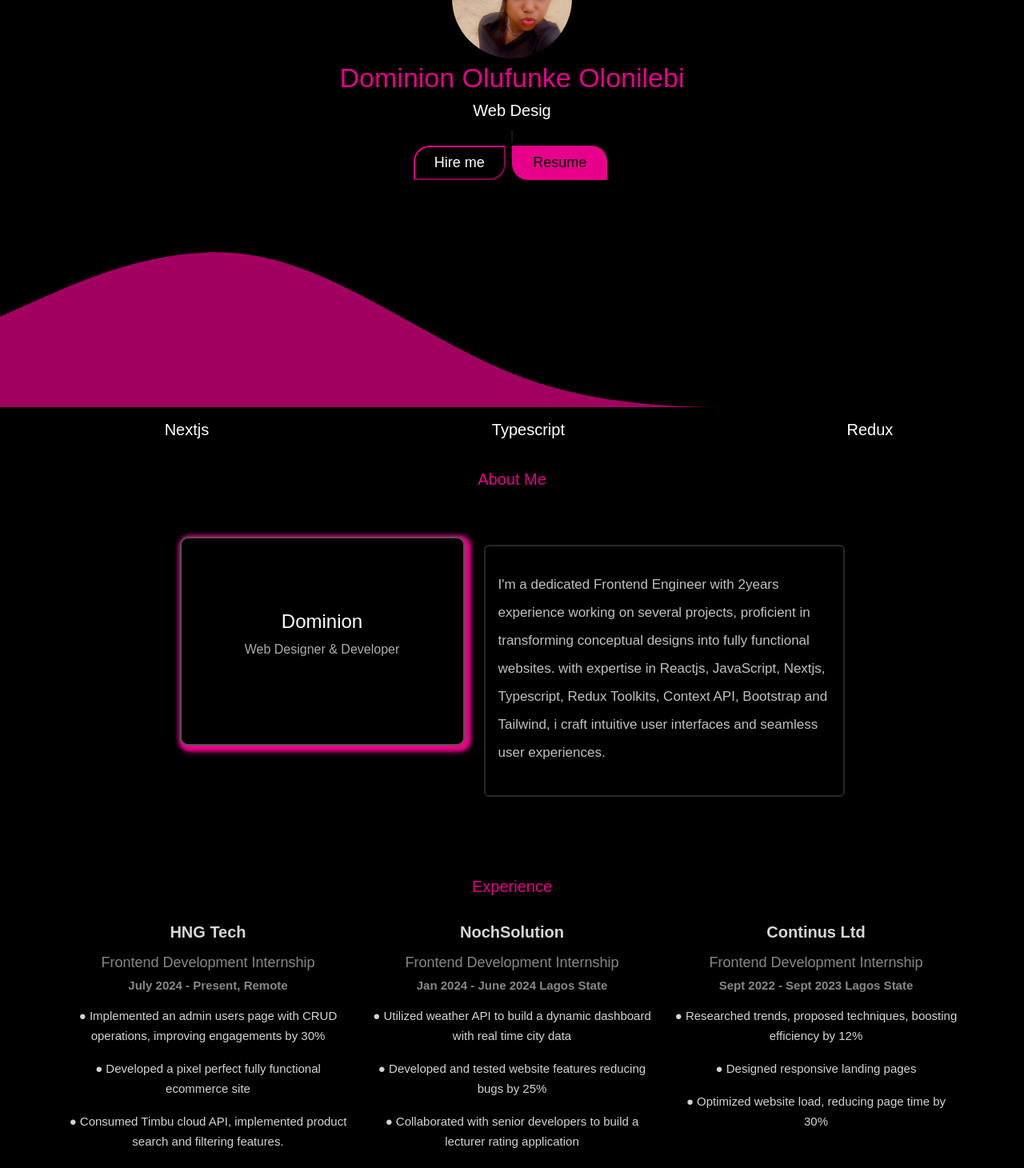
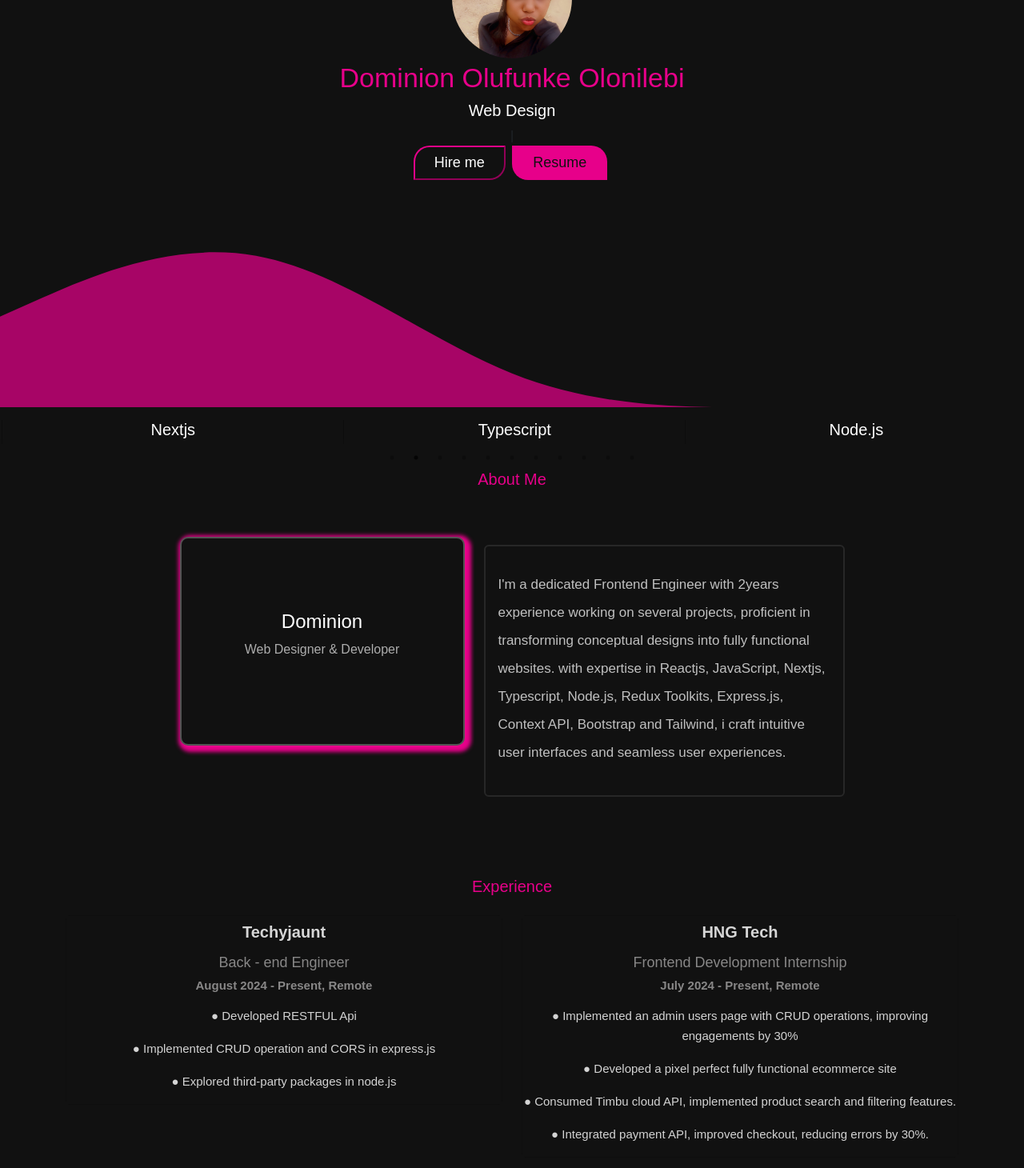
Before and after one commit to DominionOlonilebi/DominionOlufunke, a React (Vite) app: page / in a window 1280 px wide. Shown: the part 260-1720 px from the top of the page at 80% size. Built offline with nearby package versions, Linux system fonts and the light colour scheme.

Commit message:
worked on

```diff
--- a/src/components/About.jsx
+++ b/src/components/About.jsx
@@ -11,11 +11,11 @@ const About = () => {
             data-aos-duration="2500"
             className="col-lg-4 col-sm-5 col-12 abt-brand"
           >
-            <div className="card bg-black brand-name">
-              <h4 data-aos="zoom-in" data-aos-duration="2500">
+            <div className="card  brand-name" style={{backgroundColor: "#111111"}}>
+              <h4 data-aos="zoom-in" data-aos-duration="2500" className="bg-[#111111] text-white">
                 Dominion
               </h4>
-              <p data-aos="zoom-in" data-aos-duration="2500">
+              <p data-aos="zoom-in" data-aos-duration="2500" className="bg-[#111111]">
                 Web Designer & Developer
               </p>
             </div>
@@ -29,8 +29,8 @@ const About = () => {
               <p data-aos="zoom-in" data-aos-duration="2500" className="px-3">
                 I'm a dedicated Frontend Engineer with 2years experience working on several projects, proficient in transforming
                 conceptual designs into fully functional websites. with
-                expertise in Reactjs, JavaScript, Nextjs, Typescript, Redux
-                Toolkits, Context API, Bootstrap and Tailwind, i craft intuitive
+                expertise in Reactjs, JavaScript, Nextjs, Typescript, Node.js, Redux
+                Toolkits, Express.js, Context API, Bootstrap and Tailwind, i craft intuitive
                 user interfaces and seamless user experiences.
               </p>
             </div>
--- a/src/components/Experience.jsx
+++ b/src/components/Experience.jsx
@@ -10,7 +10,7 @@ const Experience = () => {
           {experience.map((data) => {
             return (
               <>
-                <div className="col-lg-4 col-12">
+                <div className="col-lg-6 col-12">
                   <div key={data.id} className="exp-item my-3 text-center">
                     <div
                       data-aos="fade-up"
--- a/src/components/Intro.jsx
+++ b/src/components/Intro.jsx
@@ -56,7 +56,7 @@ const Intro = () => {
                   data-aos="fade-down"
                   data-aos-duration="2500"
                 >
-                  <a href="Image/Dominion my resume.pdf" download="" className="resume-a">
+                  <a href="Image/Dominion Resume.pdf" download="" className="resume-a">
                   Resume
                 </a>
                 </button>
--- a/src/components/Slides.jsx
+++ b/src/components/Slides.jsx
@@ -29,21 +29,27 @@ class Slides extends Component {
             <h5>Typescript</h5>
           </div>
           <div key="slide4">
-            <h5>Redux</h5>
+            <h5>Node.js</h5>
           </div>
           <div key="slide5">
             <h5>JavaScript</h5>
           </div>
           <div key="slide6">
+            <h5>Express.js</h5>
+          </div>
+          <div key="slide7">
+            <h5>Redux</h5>
+          </div>
+          <div key="slide8">
             <h5>Context</h5>
           </div>
-          <div key="slide6">
+          <div key="slide9">
             <h5>Bootstrap</h5>
           </div>
-          <div key="slide6">
+          <div key="slide10">
             <h5>Tailwind</h5>
           </div>
-          <div key="slide6">
+          <div key="slide11">
             <h5>Shadcn</h5>
           </div>
         </Slider>
--- a/src/components/data/experience.json
+++ b/src/components/data/experience.json
@@ -1,6 +1,19 @@
 [
   {
     "id": 1,
+    "role": "Back - end Engineer",
+    "company": "Techyjaunt",
+    "sDate": "August 2024 - ",
+    "eDate": "Present,",
+    "location": "Remote",
+    "exp": [
+      "● Developed RESTFUL Api",
+      "● Implemented CRUD operation and CORS in express.js",
+      "● Explored third-party packages in node.js"
+    ]
+  },
+  {
+    "id": 2,
     "role": "Frontend Development Internship",
     "company": "HNG Tech",
     "sDate": "July 2024 - ",
@@ -14,7 +27,7 @@
     ]
   },
   {
-        "id": 2,
+    "id": 3,
     "role": "Frontend Development Internship",
     "company": "NochSolution",
     "sDate": "Jan 2024 - ",
@@ -28,7 +41,7 @@
     ]
   },
   {
-        "id": 3,
+    "id": 4,
     "role": "Frontend Development Internship",
     "company": "Continus Ltd",
     "sDate": "Sept 2022 - ",
--- a/src/index.css
+++ b/src/index.css
@@ -1,32 +1,35 @@
 :root {
   --box-shadow: 5px 5px 10px 10px rgb(231, 0, 138);
+  --brown: #111111;
+  --pinky: #e7008a;
+  --main: #fff;
 }
 * {
-  background-color: black;
+  background-color: var(--brown);
   font-family: Arial, Helvetica, sans-serif;
   overflow-x: clip;
 }
 
 /* navbar */
 .navbars .navbars_brand {
-  color: #fff;
+  color: var(--main);
   padding-top: 12px;
   font-size: 20px;
   font-weight: 700;
 }
 .navbars .navbars_brand:hover {
-  color: #e7008a;
+  color: var(--pinky);
 }
 .navs .linkss {
-  color: #fff;
+  color: var(--main);
   padding-top: 12px;
   font-size: 16px;
 }
 .navs .linkss:hover {
-  color: #e7008a;
+  color: var(--pinky);
 }
 .navs .linkss:checked {
-  color: #e7008a;
+  color: var(--pinky);
 }
 
 /* intro */
@@ -35,7 +38,7 @@
   text-align: center;
 }
 .intro h3 {
-  color: #e7008a;
+  color: var(--pinky);
   font-size: 34px;
 }
 .intro .imgs {
@@ -45,16 +48,16 @@
 }
 .intro .hire-a{
   text-decoration: none;
-  background-color: black;
-  color: #fff;
+  background-color: var(--brown);
+  color: var(--main);
 }
 .intro .resume-a{
   text-decoration: none;
-  background-color:#e7008a;
-  color: black;
+  background-color:var(--pinky);
+  color: var(--brown);
 }
 .intro .btn-hire {
-  border-color: #e7008a;
+  border-color: var(--pinky);
   color: white;
   border-bottom-right-radius: 20px;
   border-top-left-radius: 20px;
@@ -63,7 +66,7 @@
 }
 .intro .btn-resume {
   border-color: transparent;
-  background-color: #e7008a;
+  background-color: var(--pinky);
   border-bottom-left-radius: 20px;
   border-top-right-radius: 20px;
   padding: 6px 24px;
@@ -72,7 +75,7 @@
 .intro .skills {
   padding-top: 20px;
   padding-bottom: 40px;
-  color: #ffffff;
+  color: var(--main)fff;
   font-size: 18px;
 }
 
@@ -82,18 +85,18 @@
 }
 .abt h5 {
   margin-bottom: 60px;
-  color: #e7008a;
+  color: var(--pinky);
 }
 .abt .brand-name {
   text-align: center;
   padding-top: 90px;
   padding-bottom: 90px;
   border-radius: 10px;
-  border: 2px solid #e7008a;
+  border: 2px solid var(--pinky);
   animation-name: superman;
   animation-duration: 10s;
   animation-iteration-count: infinite;
-  color: #ffffff;
+  color: var(--main)fff;
 }
 .abt .brand-name p {
   color: #adadad;
@@ -112,21 +115,21 @@
   50% {
     border-color: #292929;
     transform: translate(0, 5px);
-    box-shadow: 4px 4px 5px 5px #e7008a;
+    box-shadow: 4px 4px 5px 5px var(--pinky);
   }
   75% {
-    border-color: #ffffff;
+    border-color: var(--main)fff;
     box-shadow: 4px 4px 5px 5px #292929;
   }
   100% {
     border-color: #575757;
     transform: translate(0, -5px);
-    box-shadow: 4px 4px 5px 5px #e7008a;
+    box-shadow: 4px 4px 5px 5px var(--pinky);
   }
 }
 
 .abt .abt-card {
-  background-color: black;
+  background-color: var(--brown);
   border: 2px solid #272727;
   color: #c0c0c0;
   padding-top: 30px;
@@ -142,10 +145,10 @@
 
 .exp-container .exp-title {
   margin-top: 100px;
-  color: #e7008a;
+  color: var(--pinky);
 }
 .exp-container .exp-card {
-  background-color: black;
+  background-color: var(--brown);
   color: #9e9e9e;
 }
 .exp-container .exp-card h5 {
@@ -169,7 +172,7 @@
 
 /* Project */
 .project-container h5 {
-  color: #e7008a;
+  color: var(--pinky);
 }
 .project-container p {
   font-size: 15px;
@@ -178,7 +181,7 @@
 
 /* Contact */
 .contact h5 {
-  color: #e7008a;
+  color: var(--pinky);
   margin-top: 40px;
 }
 .contact p {
@@ -189,7 +192,7 @@
 /* Footer */
 .footer-section p {
   margin-top: -50px;
-  color: #fff;
+  color: var(--main);
   font-size: 16px;
 }
 
@@ -233,7 +236,7 @@
   }
   .footer-section p {
     margin-top: 30px;
-    color: #fff;
+    color: var(--main);
     font-size: 16px;
   }
 }
```
Also changed, not shown: 2 other files (tests, documents, lock files or other folders). Lines whose indentation alone changed are shown as unchanged.
